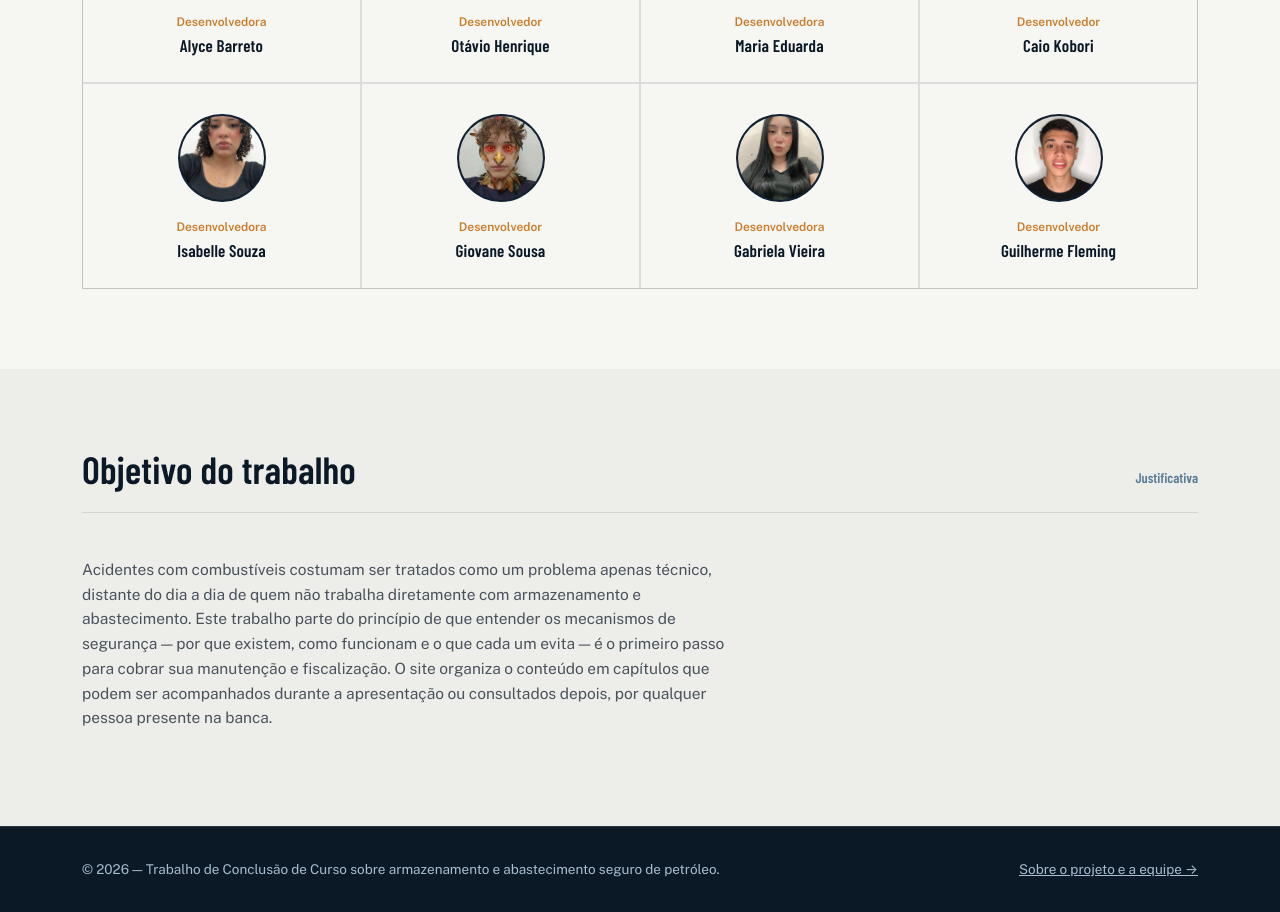
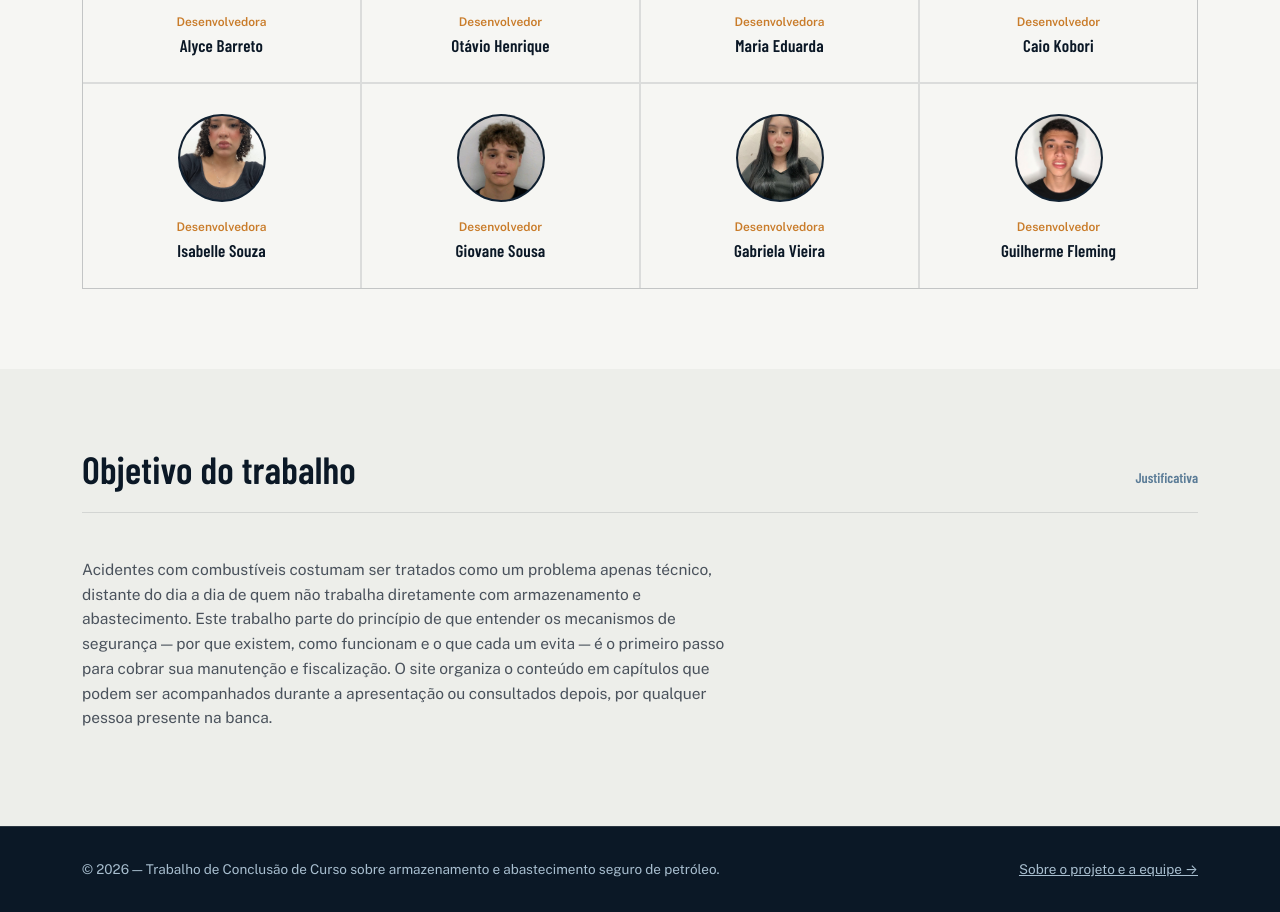
Before and after one commit to Miguelbrito20323-blip/Protocolo-tanque, a plain HTML site: page sobre.html in a window 1280 px wide. Shown: the part 1189-2101 px from the top of the page. Drawn offline with nearby package versions, Linux system fonts and the light colour scheme.

Commit message:
Imagem giovane na equipe

```diff
--- a/sobre.html
+++ b/sobre.html
@@ -1399,7 +1399,7 @@
             <h3>Isabelle Souza</h3>
           </div>
           <div class="team-card">
-            <div class="team-photo team-photo-placeholder"><img src="./imgs/giovane.jpeg" alt=""></div>
+            <div class="team-photo team-photo-placeholder"><img src="./imgs/giovaneequipe.jpeg" alt=""></div>
             <div class="role">Desenvolvedor</div>
             <h3>Giovane Sousa</h3>
           </div>
```
Also changed, not shown: imgs/giovane.jpeg (deleted), imgs/giovaneequipe.jpeg (added).
